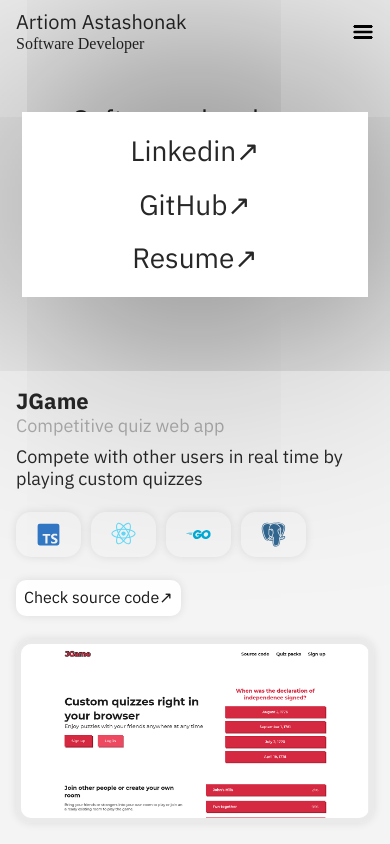
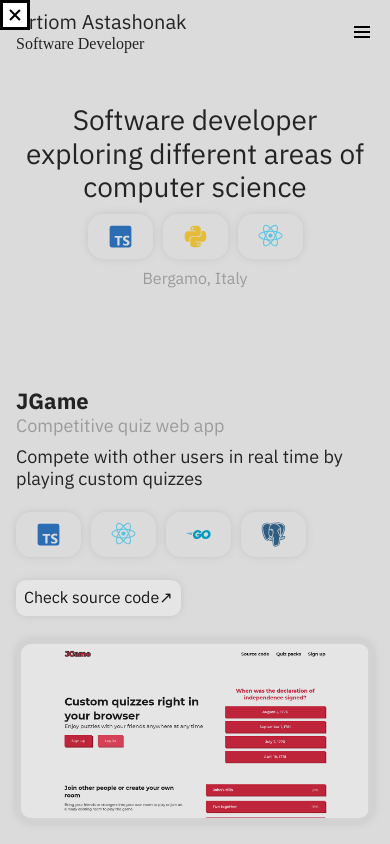
Before and after one commit to detectivekaktus/portfolio, a React (Vite) app: page / in a window 390 px wide. Both pictures are taken after a click on the button "Menu". Shown: the top 844 px of the page. Built offline with nearby package versions, Linux system fonts and the light colour scheme; a web font is replaced by a local one.

Commit message:
Refactor `Header` component. Use native `dialog` element.

```diff
--- a/src/components/Header.tsx
+++ b/src/components/Header.tsx
@@ -1,41 +1,34 @@
 import { Logo } from "./Logo";
 import "../css/Header.css";
-import { useEffect, useState } from "react";
+import { BiMenu, BiX } from "react-icons/bi";
+import { NavList } from "./NavList";
+import { headerLinks } from "../utils/consts";
+import { useRef } from "react";
 
 export function Header() {
-  const [expanded, setExpanded] = useState(false);
+  const dialog = useRef<HTMLDialogElement | null>(null);
 
-  useEffect(() => {
-    const handleResize = () => {
-      const isMobile = window.matchMedia("(max-width: 50em)").matches;
-      if (expanded && isMobile)
-        document.body.style.overflow = "hidden";
-      else
-        document.body.style.overflow = "";
-    };
-    handleResize();
-    window.addEventListener("resize", handleResize);
-
-    return () => {
-      window.removeEventListener("resize", handleResize);
-      document.body.style.overflow = "";
-    };
-  }, [expanded]);
+  const closeIfOutside = (e: React.MouseEvent<HTMLDialogElement, MouseEvent>) => {
+    if (dialog.current && (e.target === dialog.current))
+      dialog.current?.close();
+  }
 
   return (
-    <header className="primary-header container">
-      <Logo />
-      <button className="header-nav-toggle" aria-controls="header-nav" aria-expanded={expanded} onClick={() => setExpanded(!expanded)}>
-        <img className="hamburger" src="/hamburger.png" alt="" aria-hidden="true" />
-        <span className="sr-only">Menu</span>
-      </button>
-      <nav id="header-nav" className={`header-nav ${expanded ? "header-nav-expanded" : ""}`}>
-        <ul className="header-nav-list">
-          <li><a target="_blank" href="https://linkedin.com/in/artiomastashonak">Linkedin↗</a></li>
-          <li><a target="_blank" href="https://github.com/detectivekaktus">GitHub↗</a></li>
-          <li><a target="_blank" href="https://drive.google.com/file/d/1llg2LNbeHhFzaWuFNChi7jxjEzUDPF41/view?usp=sharing">Resume↗</a></li>
-        </ul>
-      </nav>
-    </header>
+    <>
+      <header className="primary-header container">
+        <Logo />
+        <button className="header-nav-toggle" onClick={() => dialog.current?.showModal()}>
+          <BiMenu size={"1.5rem"}/>
+          <span className="sr-only">Menu</span>
+        </button>
+        <NavList links={headerLinks} />
+      </header>
+      <dialog className="mobile-dialog" ref={dialog} onClick={closeIfOutside}>
+        <button className="header-nav-toggle" onClick={() => dialog.current?.close()}>
+          <BiX size={"1.5rem"}/>
+        </button>
+        <NavList links={headerLinks} />
+      </dialog>
+    </>
   );
 }
--- /dev/null
+++ b/src/components/NavList.tsx
@@ -0,0 +1,14 @@
+import "../css/NavList.css";
+
+export type NavListProps = {
+  links: { title: string, url: string }[],
+};
+
+export function NavList({ links }: NavListProps) {
+  return (
+  <nav className="nav-list">
+    <ul>
+      { links.map((l, key) => <li key={key}><a href={l.url}>{`${l.title}↗`}</a></li>) }
+    </ul>
+  </nav>);
+}
--- a/src/css/Header.css
+++ b/src/css/Header.css
@@ -5,42 +5,44 @@
   align-items: center;
 }
 
-.header-nav-list {
-  display: flex;
-  justify-content: space-around;
-  gap: clamp(var(--size-400), 2vw, 10rem);
+.header-nav-toggle {
+  display: block;
+  border: none;
+  background-color: inherit;
 }
 
-.header-nav-toggle {
-  display: none;
+.mobile-dialog:open .header-nav-toggle {
+  display: block;
+  position: absolute;
+  top: 0.5rem;
+  right: 0.5rem;
+  cursor: pointer;
 }
 
-@media (max-width: 50em) {
-  .header-nav-toggle {
-    display: block;
-    border: none;
-    background-color: inherit;
+.mobile-dialog:open {
+  position: fixed;
+  top: 50%;
+  left: 50%;
+  transform: translate(-50%, -50%);
+  min-width: 80%;
+  text-align: center;
+  border: none;
+  border-radius: 7px;
+  padding: var(--size-800);
+  font-size: var(--size-800);
+}
+
+.mobile-dialog:open nav {
+  display: block;
   }
 
-  .header-nav {
+.mobile-dialog:open nav ul {
+  display: grid;
+  gap: var(--spacing-300);
+}
+
+@media (min-width: 50em) {
+  .header-nav-toggle {
     display: none;
   }
-
-  .header-nav-expanded {
-    text-align: center;
-    display: block;
-    position: fixed;
-    /* shorthand for top bottom left and right */
-    inset: 7rem var(--size-800) auto;
-    background-color: var(--clr-neutral-100);
-    padding: var(--size-800);
-    box-shadow: 0 0 100vmax 0 #000;
-    z-index: 1;
-  }
-
-  .header-nav-list {
-    display: grid;
-    gap: var(--spacing-300);
-    font-size: var(--size-900);
-  }
 }
--- /dev/null
+++ b/src/css/NavList.css
@@ -0,0 +1,16 @@
+.nav-list {
+  display: none;
+}
+
+@media (min-width: 50em) {
+  .nav-list {
+    display: block;
+  }
+
+  .nav-list ul {
+    display: flex;
+    align-items: center;
+    justify-content: space-around;
+    gap: clamp(var(--size-400), 2vw, 10rem);
+  }
+}
--- /dev/null
+++ b/src/utils/consts.ts
@@ -0,0 +1,14 @@
+export const headerLinks = [
+    {
+      title: "Linkedin",
+      url: "https://linkedin.com/in/artiomastashonak"
+    },
+    {
+      title: "GitHub",
+      url: "https://github.com/detectivekaktus"
+    },
+    {
+      title: "Resume",
+      url: "https://drive.google.com/file/d/1llg2LNbeHhFzaWuFNChi7jxjEzUDPF41/view?usp=sharing"
+    }
+  ]
```
Also changed, not shown: public/hamburger.png (deleted).
